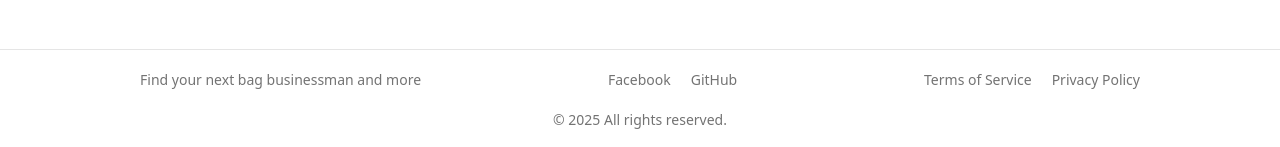
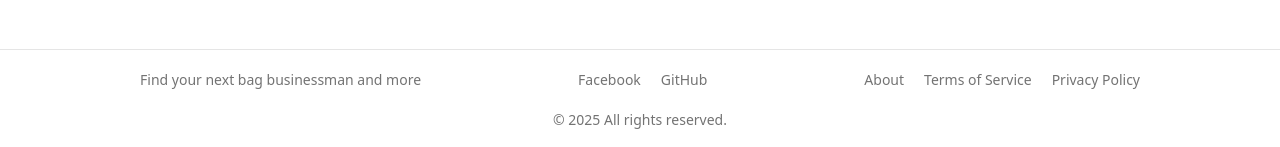
Before and after one commit to nazimboudeffa/bag-commerce-next15-mongodb, a Next.js app: page / in a window 1280 px wide. Shown: the part 1513-1660 px from the top of the page. Built offline with nearby package versions, Linux system fonts and the light colour scheme; no server answers.

Commit message:
added about in footer

```diff
--- a/src/components/Footer.tsx
+++ b/src/components/Footer.tsx
@@ -17,6 +17,9 @@ export default function Footer() {
             </Link>
           </div>
           <div className="flex flex-wrap gap-5 text-sm text-muted-foreground">
+            <Link href="/about" className="hover:underline">
+              About
+            </Link>
             <Link href="/tos" className="hover:underline">
               Terms of Service
             </Link>
```
